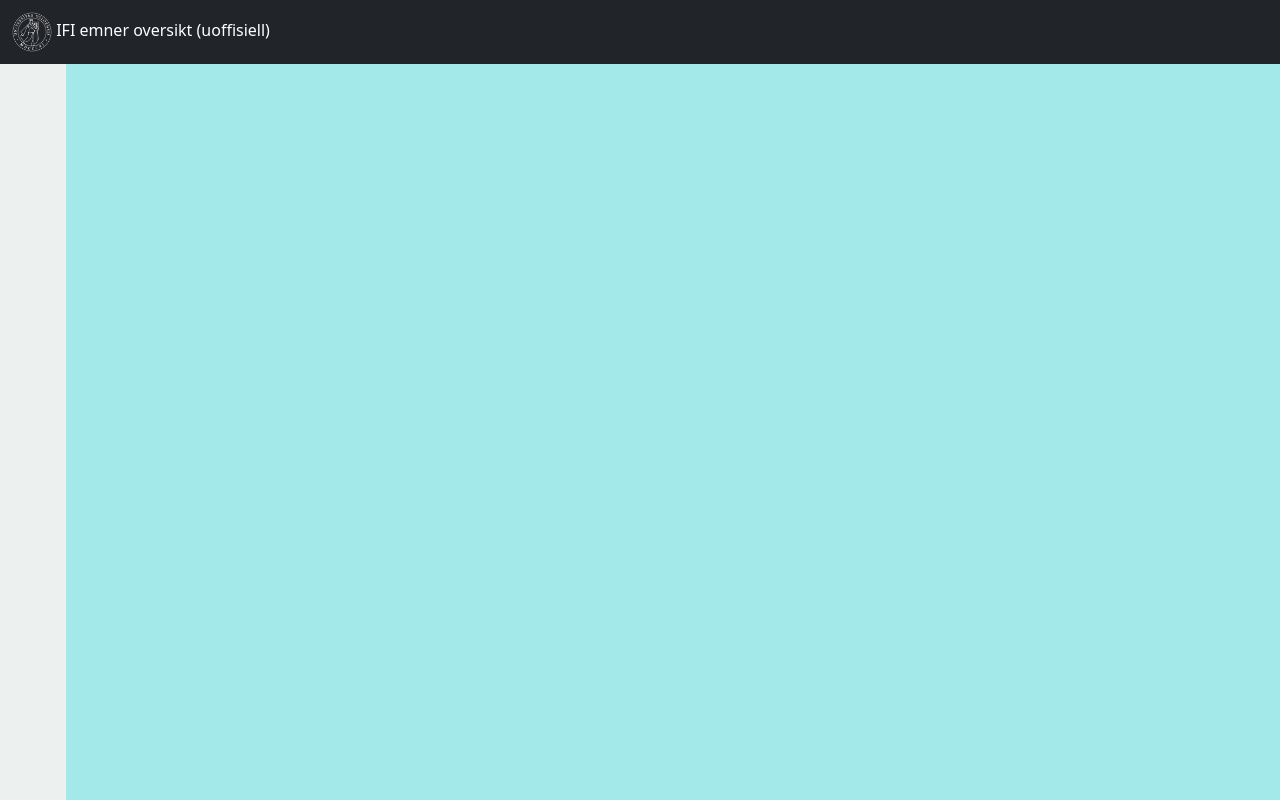
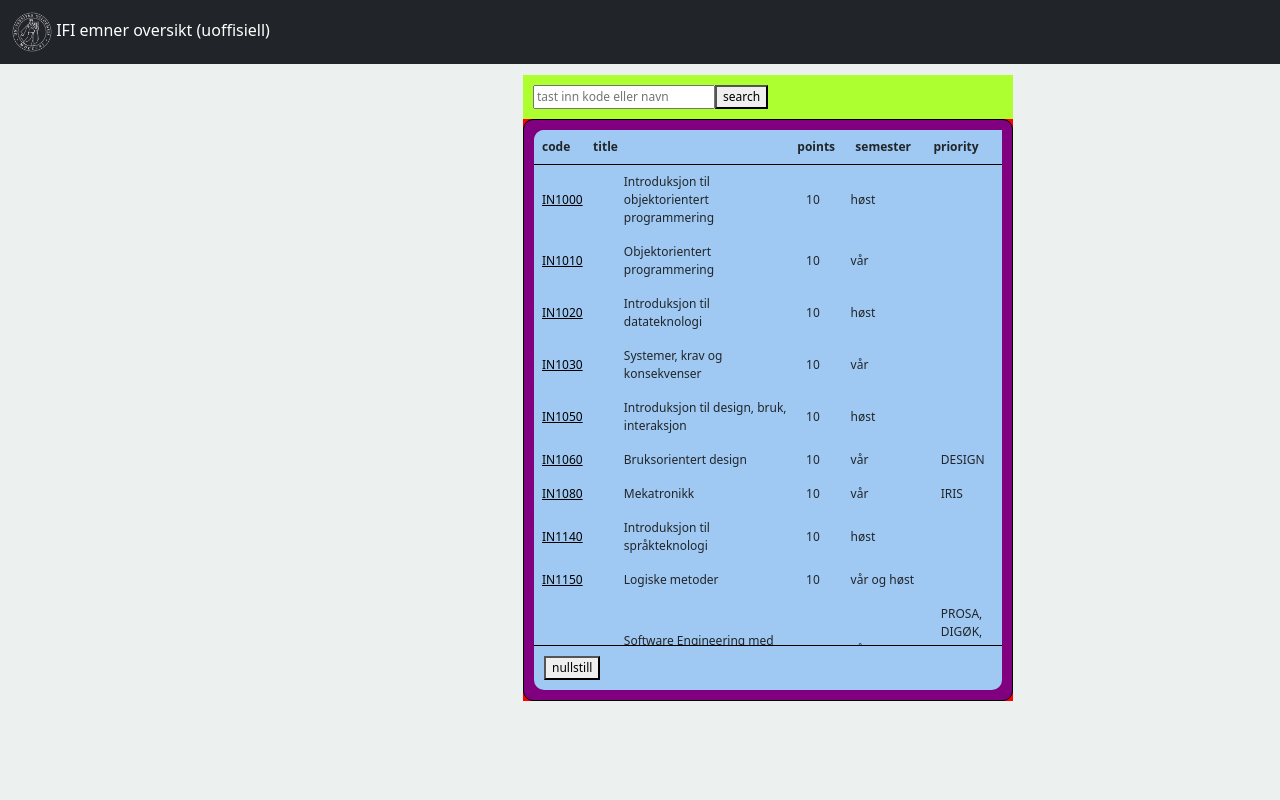
Before and after one commit to EricSvebakk/ISOS, a React (Create React App) app: page / in a window 1280 px wide. Built offline with nearby package versions, Linux system fonts and the light colour scheme.

Commit message:
fixed subjectManager (still W.I.P)

```diff
--- a/src/App.js
+++ b/src/App.js
@@ -1,179 +1,35 @@
 
 import React, { Component } from "react";
+
 import data from "./data/ifi_subjects_010823.json";
-// import Subjects from "./components/subjectManagement/Subjects";
+// import { codeColor, semesterColor } from "./components/NodeColor";
+
+import { MyNavbar } from "./components/Navbar";
+import SubjectManager from "./components/subjectManagement/SubjectManager";
+// import { ForceGraph } from "./components/graphing/ForceGraph";
 // import SemesterPlan from "./components/Semesterplan";
-// import Settings from "./components/Settings";
-import SubjectManager from "./components/subjectManagement/SubjectManager";
 
 
-import { MyNavbar } from "./components/Navbar";
-import { ForceGraph } from "./components/graphing/ForceGraph";
-import { codeColor, semesterColor } from "./components/NodeColor";
-// import { SubjectManager } from "./components/subjectManagement/SubjectManager";
+class App extends Component {
 
-class App extends Component {
   state = {
+    subjectsAll: data.nodes,
     subjectsSelected: [],
-    nodesTopsorted: [],
-    nodesPosition: [],
-    semesters: [],
-    funcColor: codeColor,
-  };
+    subjectsSelectedNodePosition: [],
+  }
 
-  // // ===============================================================
-  // // selects/deselects subjects to be show in force-graph
-  // toggleSubject = (e) => {
-
-  //   console.log(e);
-
-  //   const node = e.currentTarget.getAttribute("data-item");
-  //   const temp = data.nodes.filter((a) => a.code === node)[0];
-
-  //   const { subjectsSelected: selectedSubjects, forceGraphUpdater } = this.state;
-
-  //   // console.log("ts!", node)
-
-  //   if (!selectedSubjects.includes(temp)) {
-  //     const result = this.toggleSubjectRecursive([temp]);
-  //     const result2 = result.filter((n) => !selectedSubjects.includes(n));
-  //     const result3 = [...new Set(result2)];
-
-  //     let result4 = [...result3];
-  //     let equivs = null;
-
-  //     // console.log(result, result2, result3, result4);
-
-  //     // for (const temp_node of result3) {
-
-  //     //   // console.log("tn", temp_node.id, temp_node.equivalent)
-
-  //     //   if (temp_node.equivalent != null) {
-
-  //     //     let temp_equivs = [...temp_node.equivalent, temp_node.code];
-
-  //     //     equivs = data.nodes.filter((n) => temp_equivs.includes(n.code));
-  //     //     equivs = equivs.sort((a, b) => a.code.localeCompare(b.code));
-
-  //     //     let nodeUsed = equivs[0];
-
-  //     //     result4 = result4.filter((n) => !equivs.includes(n));
-  //     //     result4 = [...result4, nodeUsed]
-
-  //     //     console.log("er", equivs, result4);
-  //     //     // console.log(result4);
-
-  //     //     // console.log("NU", equivs, equivs[0]);
-
-  //     //     // result.filter((a) => {
-  //     //     //   for (const ntemp of equivs) {
-  //     //     //     if (a.code == ntemp.code) {
-  //     //     //       return false;
-  //     //     //     }
-  //     //     //   }
-  //     //     //   return true;
-  //     //     // });
-  //     //   }
-  //     // }
-
-  //     this.setState({
-  //       selectedSubjects: [...selectedSubjects, ...result4],
-  //     });
-  //   } else {
-  //     this.setState({
-  //       selectedSubjects: selectedSubjects.filter((sub) => sub !== temp),
-  //     });
-  //   }
-  //   forceGraphUpdater();
-  // };
-
-  // // helper-function for toggleSubject()
-  // toggleSubjectRecursive = (nodeList) => {
-  //   let result = [...nodeList];
-
-  //   for (const node of nodeList) {
-  //     // more code was here before
-  //     // nodeUsed used for overlap
-  //     let nodeUsed = node;
-
-  //     if (nodeUsed.msubs != null) {
-  //       let rec = data.nodes.filter((n) => nodeUsed.msubs.includes(n.id));
-  //       result = [...result, ...this.toggleSubjectRecursive(rec)];
-  //     }
-
-  //     if (nodeUsed.rsubs != null) {
-  //       let rec = data.nodes.filter((n) => nodeUsed.rsubs.includes(n.id));
-  //       result = [...result, ...this.toggleSubjectRecursive(rec)];
-  //     }
-
-  //     // if (equivs != null) {
-
-  //     //   // result = []
-  //     // }
-  //   }
-
-  //   return result;
-  // };
+  // new functions
+  // setSubjectsSelected = () => {
+  //   this.setState({
+  //     subjectsSelected
+  //   })
+  // }
 
   // ===============================================================
-  // deselects all subjects
-  clearSubjects = () => {
-    const { forceGraphUpdater } = this.state;
-
-    this.setState({
-      selectedSubjects: [],
-    });
-
-    forceGraphUpdater();
-  };
-
-  // ===============================================================
-  // sets the color-mode for the force-graph
-  setColorMode = (e) => {
-    const mode = e.currentTarget.getAttribute("data-item");
-    let temp;
-
-    const { forceGraphUpdater, funcColor } = this.state;
-
-    console.log(mode);
-
-    switch (mode) {
-      case "semester":
-        temp = semesterColor;
-        break;
-      // case "points":
-      //   temp = pointsColor;
-      //   break;
-      default:
-        temp = codeColor;
-        break;
-    }
-
-    if (temp !== funcColor) {
-      this.setState({
-        funcColor: temp,
-      });
-      forceGraphUpdater();
-    }
-  };
-
   // sets the function which must be called when updating forceGraph
   setForceGraphUpdater = (e) => {
     this.setState({
       forceGraphUpdater: e,
-    });
-  };
-
-  //
-  setTopsort = (e) => {
-    this.setState({
-      nodesTopsorted: e,
-    });
-  };
-
-  setSemesters = (e) => {
-    this.setState({
-      semesters: e,
     });
   };
 
@@ -190,20 +46,14 @@ class App extends Component {
 
   render() {
     const {
-      // subjectsSelected: selectedSubjects,
-      // visibleSubjects,
-      // sortingCategory,
-      // nodesTopsorted,
-      nodesPosition,
-      // semesters,
-      // filterSelected,
-      funcColor,
-      forceGraphUpdater,
+      subjectsAll
     } = this.state;
+
 
     return (
       <div className="App">
         <MyNavbar></MyNavbar>
+
         <div className="app-container">
           <section className="left">
             {/* <ForceGraph
@@ -215,54 +65,15 @@ class App extends Component {
               setNodesPosition={this.setNodesPosition}
               nodesPosition={nodesPosition}
             /> */}
-            {/* <div className="spacer" /> */}
-            {/* <div style={{ display: "inline-block" }}>
-
-              <button
-                className="subject-button"
-                data-item={"code"}
-                onClick={this.setColorMode}
-              >
-                code
-              </button>
-
-              <button
-                className="subject-button"
-                data-item={"semester"}
-                onClick={this.setColorMode}
-              >
-                semester
-              </button>
-
-            </div> */}
           </section>
 
           <section className="middle">
             <SubjectManager
-              subjects={data.nodes}
-              setSubjects={null}
-
-              forceGraphUpdater={forceGraphUpdater}
+              subjectsAll={subjectsAll}
             />
-            {/* <Subjects
-              nodesData={data.nodes}
-              // subjectsSelected={selectedSubjects}
-              // levelSelected={selectedSubjects}
-              // sortBy={sortingCategory}
-              // selectSubject={this.toggleSubject}
-              // funcSort={this.chooseSort}
-              // clearSubjects={this.clearSubjects}
-              // searchInSubjects={this.searchInSubjects}
-              // test={this.testing}
-              forceGraphUpdater={forceGraphUpdater}
-            /> */}
           </section>
 
           <section className="right">
-            {/* <Settings
-              filterFunction={this.filterSubjects}
-              filterSelected={filterSelected}
-            /> */}
             {/* <SemesterPlan
               nodesData={selectedSubjects}
               linksData={data.links}
--- a/src/components/subjectManagement/SubjectManager.js
+++ b/src/components/subjectManagement/SubjectManager.js
@@ -4,25 +4,80 @@ import React, { Component } from "react";
 
 class SubjectManager extends Component {
 
-  selectSubject = (e) => {};
-  selectPrereq = (e) => {};
-  clearSubject = (e) => {};
+  selectSubject = (e) => {
+    const {
+      subjectsVisible,
+      subjectsSelected,
+    } = this.state;
+
+    const dataItem = e.currentTarget.getAttribute("data-item");
+    const temp = subjectsVisible.filter((a) => a.code === dataItem)[0];
+
+    if (!subjectsSelected.includes(temp)) {
+      const result = this.selectPrereq([temp]);
+      const result2 = result.filter((n) => !subjectsSelected.includes(n));
+      const result3 = [...new Set(result2)];
+
+      let result4 = [...result3];
+
+      // console.log("r4", result4)
+
+      this.setState({
+        subjectsSelected: [...subjectsSelected, ...result4],
+      });
+    }
+
+    else {
+      this.setState({
+        subjectsSelected: subjectsSelected.filter((sub) => sub !== temp),
+      });
+    }
+
+  };
+
+  selectPrereq = (nodeList) => {
+    const {
+      subjectsAll
+    } = this.state;
+
+    let result = [...nodeList];
+
+    for (const node of nodeList) {
+      let nodeUsed = node;
+
+      if (nodeUsed.msubs != null) {
+        let rec = subjectsAll.filter((n) => nodeUsed.msubs.includes(n.id));
+        result = [...result, ...this.selectPrereq(rec)];
+      }
+
+      if (nodeUsed.rsubs != null) {
+        let rec = subjectsAll.filter((n) => nodeUsed.rsubs.includes(n.id));
+        result = [...result, ...this.selectPrereq(rec)];
+      }
+    }
+
+
+    // console.log("res", result)
+    return result;
+  };
+  clearSubjects = () => {
+    this.setState({
+      subjectsSelected: [],
+    });
+  };
 
 
   constructor(props) {
     super(props);
 
-    // props:
-    // nodes
-    //
+    this.state = {
+      subjectsAll: props.subjectsAll,
+      subjectsVisible: props.subjectsAll,
+      subjectsSelected: [],
 
-    this.state = {
-      subjects: props.subjects,
 
-      subjectsVisible: props.subjects,
-      setSubjectsVisible: null,
-
-      setSubjectsSelected: null,
+      // setSubjectsVisible: null,
+      // setSubjectsSelected: null,
 
       forceGraphUpdater: null,
     };
@@ -31,27 +86,90 @@ class SubjectManager extends Component {
   render() {
 
     const {
+      subjectsAll,
+      subjectsVisible,
+      subjectsSelected,
+    } = this.state;
 
-    } = this.props;
+    // const {
+    //   subjectsAll,
+    // } = this.props;
 
+    // console.log("ren", subjectsAll);
+    // console.log("ren2", subjectsAll);
 
-  	const theadData = null;
-    const tbodyData = null;
+    const c1 = { width: "10%" };
+    const c2 = { width: "40%" };
+    const c3 = { width: "15%" };
+    const c4 = { width: "10%" };
+    const c5 = { width: "15%" };
+
+  	const theadData = <tr>
+      <th style={c1} data-item={"code"} id="th1">code</th>
+      <th style={c2} data-item={"title"}>title</th>
+      <th style={c4} data-item={"points"}>points</th>
+      <th style={c3} data-item={"semester"}>semester</th>
+      <th style={c5} data-item={"priority"}>priority</th>
+    </tr>
+
+    const tbodyData = subjectsAll.map((row) => {
+
+      const isSelected = subjectsSelected.map((d) => d.id).includes(row.id);
+      const semRow = row.semester === null ?
+        <td style={c3} data-item={row.code}>{"utilgjengelig"}</td> :
+        <td style={c3} data-item={row.code}>{row.semester}</td>
+
+      return (
+        <tr key={row.id} style={trStyle(isSelected, row)}>
+          <td style={c1}>
+            <a style={{ color: "black" }} href={link(row.code)} target="_blank" rel="noopener noreferrer">
+              {row.code}
+            </a>
+          </td>
+          <td style={c2} data-item={row.code} onClick={this.selectSubject}>{row.title}</td>
+          <td style={c4} data-item={row.code} onClick={this.selectSubject}>{row.points}</td>
+          {semRow}
+          <td style={c5} data-item={row.code} onClick={this.selectSubject}>{row.requires != null ? row.requires.join(", ") : ""}</td>
+        </tr>
+      );
+    });
 
     // elements
     return (
-      <>
+      <div className="outer-outer">
+        <div className="subject-search">
+          <input
+            id="filter"
+            name="filter"
+            type="text"
+            placeholder="tast inn kode eller navn"
+            onChange={(event) => this.filterSubjects(event.target.value)}
+          />
+          <button className="...">search</button>
+        </div>
+
+        <div className="inner-container-subject-table">
           <div>
             {/* search */}
             <div></div>
 
             {/* table */}
-          <table>
+            <table className="subject-table">
               <thead>{theadData}</thead>
               <tbody>{tbodyData}</tbody>
+              <tfoot>
+                <button
+                  className="subject-button"
+                  // data-item={visibleSubjects}
+                  onClick={this.clearSubjects}
+                >
+                  nullstill
+                </button>
+              </tfoot>
             </table>
           </div>
-      </>
+        </div>
+      </div>
     );
   }
 }
@@ -59,49 +177,11 @@ class SubjectManager extends Component {
 export default SubjectManager;
 
 
-function selectSubject(nodeElement, subsVisible, subsSelected, FGUpdater) {
+const trStyle = (pred, sub) => {
+  return {
+    // backgroundColor: c,
+    filter: "brightness(" + (pred ? "80" : "100") + "%)",
+  };
+};
 
-  const node = nodeElement.currentTarget.getAttribute("data-item");
-  const temp = subsVisible.filter((a) => a.code === node)[0];
-
-  if (!subsSelected.includes(temp)) {
-    const result = selectPrereq([temp]);
-    const result2 = result.filter((n) => !subsSelected.includes(n));
-    const result3 = [...new Set(result2)];
-
-    let result4 = [...result3];
-
-	return [...subsSelected, ...result4]
-  }
-
-  else {
-	return subsSelected.filter((sub) => sub !== temp)
-  }
-
-  FGUpdater();
-}
-
-// helper-function for selectSubject()
-function selectPrereq(nodeList) {
-  const { allNodes } = this.state;
-
-  let result = [...nodeList];
-
-  for (const node of nodeList) {
-
-    let nodeUsed = node;
-
-    if (nodeUsed.msubs != null) {
-      let rec = allNodes.filter((n) => nodeUsed.msubs.includes(n.id));
-      result = [...result, ...this.toggleSubjectRecursive(rec)];
-    }
-
-    if (nodeUsed.rsubs != null) {
-      let rec = allNodes.filter((n) => nodeUsed.rsubs.includes(n.id));
-      result = [...result, ...this.toggleSubjectRecursive(rec)];
-    }
-
-  }
-
-  return result;
-};
+const link = (code) => "https://www.uio.no/studier/emner/matnat/ifi/" + code + "/index.html";
--- a/src/index.css
+++ b/src/index.css
@@ -11,6 +11,11 @@
   --middle-bg-color: #ecf1ef;
   --right-bg-color: #ecf1ef;
   --test-color: rgba(255, 0, 0, 0);
+
+  --size-left: 40%;
+  --size-middle: 40%;
+  --size-right: 20%;
+
   /* --left-bg-color: rgb(170, 170, 170);
   --middle-bg-color: rgb(138, 255, 138);
   --right-bg-color: rgb(255, 255, 118); */
@@ -73,19 +78,20 @@
   }
   .left {
     display: flex;
-    width: 30%;
+    width: var(--size-left);
     background: var(--left-bg-color);
+    flex-direction: column;
   }
   .middle {
     display: flex;
-    width: 10%;
-
+    width: var(--size-middle);
+    background: var(--middle-bg-color);
     flex-direction: column;
-    background: var(--middle-bg-color);
   }
   .right {
-    width: 60%;
+    width: var(--size-right);
     background: var(--right-bg-color);
+    flex-direction: column;
   }
 }
 /* end smartphone layout */
@@ -147,37 +153,57 @@
   }
   .left {
     display: flex;
-    width: 40%;
+    width: var(--size-left);
     background: var(--left-bg-color);
-
+    flex-direction: column;
   }
   .middle {
     display: flex;
-    width: 30%;
+    width: var(--size-middle);
+    background: var(--middle-bg-color);
     flex-direction: column;
-
-    background: var(--middle-bg-color);
   }
   .right {
-    width: 30%;
+    display: flex;
+    width: var(--size-right);
     background: var(--right-bg-color);
+    flex-direction: column;
   }
 
   /* ========================================== */
 
-  .subject-search {
+  /* .subject-search {
     margin: 10px;
+  } */
+
+  /* ========================================== */
+
+  .outer-outer {
+    display: block;
+    background-color: red;
   }
 
-  /* ========================================== */
+  .subject-search {
+    background-color: greenyellow;
+    padding: 10px;
+    /* width: 100px;
+    height: 100px; */
+  }
 
   .inner-container-subject-table {
 
     border: black solid 1px;
     border-radius: 10px;
+    padding: 10px;
+
+    background-color: purple;
   }
 
+
   .subject-table {
+
+    /* padding: 10px; */
+
     background-color: var(--table-bg-color);
 
     width: 100%;
@@ -249,6 +275,8 @@
   }
 
   .semester-table {
+
+    /* margin: 10px; */
     background-color: var(--table-bg-color);
     outline: 1px solid var(--table-border-color);
     filter: brightness(85%);
```
Lines whose indentation alone changed are shown as unchanged.
